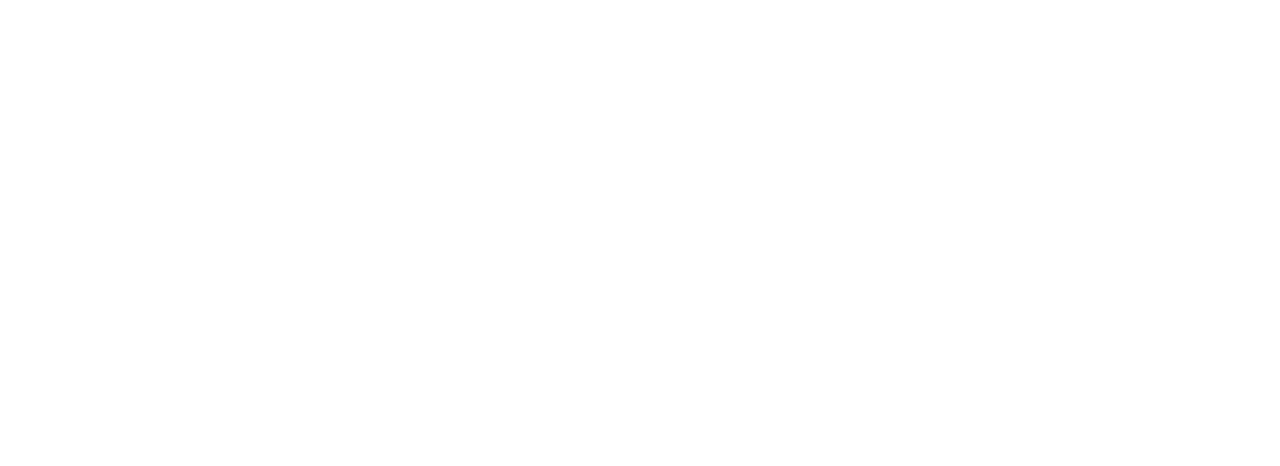
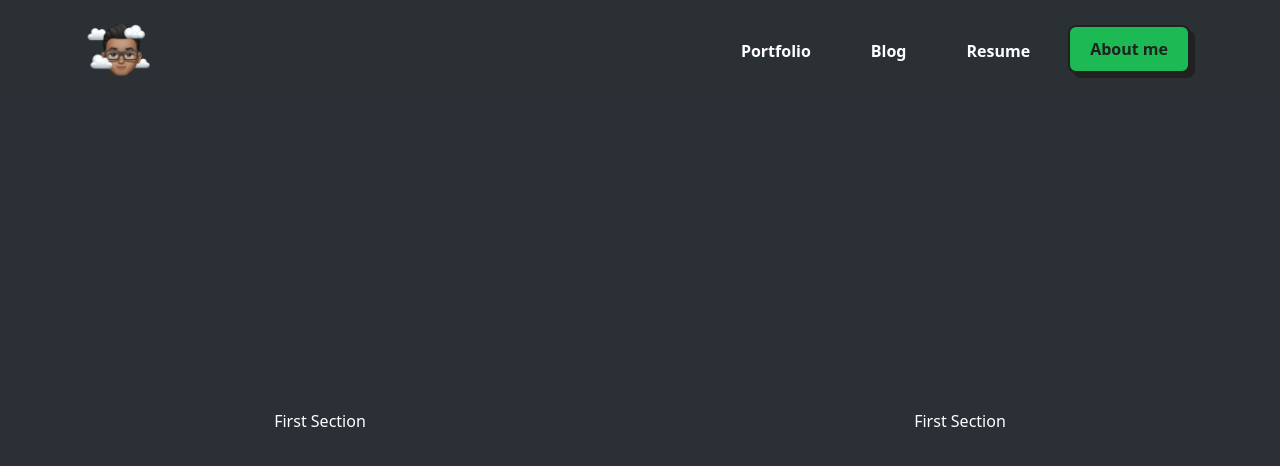
Before and after one commit to przths/website-react, a React (Create React App) app: page / in a window 1280 px wide. Before the commit this address had no page. Shown: the top 466 px of the page. Built offline with nearby package versions, Linux system fonts and the light colour scheme.

Commit message:
Added content alignment to centre.

```diff
--- a/src/Common/Constants.js
+++ b/src/Common/Constants.js
@@ -1 +1 @@
-export const HOME_PAGE_URL = '/home';
+export const HOME_PAGE_URL = '/';
--- a/src/Common/StyledAtoms.js
+++ b/src/Common/StyledAtoms.js
@@ -1,10 +1,9 @@
 import styled from 'styled-components';
 
-export const PageContainer = styled.div`
-  display: flex;
-  justify-content: center;
-  text-align: center;
-  min-height: 100vh;
+export const HomePageContainer = styled.div`
+  background-color: #2b3036;
+  color: #ffffff;
+  height: 100vh;
 `
 
 export const HeaderContainer = styled.div`
@@ -29,8 +28,8 @@
 `;
 
 export const AboutMeButtonContainer = styled.button`
-  --btn-color: #008080;
-  --btn-bg: #FFFDD0;
+  --btn-color: #212121;
+  --btn-bg: #1db954;
   position: relative;
   display: inline-flex;
   align-items: center;
@@ -67,6 +66,6 @@
   font-size: 1rem;
   transition: 0.3s;
   &:hover {
-    color: #FFFDD0;
+    color: #1db954;
   }
 `
--- /dev/null
+++ b/src/Pages/Home.css
@@ -0,0 +1,3 @@
+.fill {
+    min-height: 80%;
+}
--- a/src/Pages/Home.js
+++ b/src/Pages/Home.js
@@ -1,11 +1,20 @@
+import './Home.css';
 import HomeHeader from "../Components/HomeHeader";
+import { HomePageContainer } from "../Common/StyledAtoms";
 
 const HomePage = () => {
 	return (
-		<div>
+		<HomePageContainer>
 			<HomeHeader/>
-			My Home Page
-		</div>
+			<div className='d-flex flex-row justify-content-around fill'>
+				<div class="d-flex my-auto align-items-stretch">
+					First Section
+				</div>
+				<div class="d-flex my-auto align-items-stretch">
+					First Section
+				</div>
+			</div>
+		</HomePageContainer>
 	);
 }
 
--- a/src/index.css
+++ b/src/index.css
@@ -1,4 +1,4 @@
-body {
+html {
   margin: 0;
   font-family: -apple-system, BlinkMacSystemFont, 'Segoe UI', 'Roboto', 'Oxygen',
     'Ubuntu', 'Cantarell', 'Fira Sans', 'Droid Sans', 'Helvetica Neue',
```
